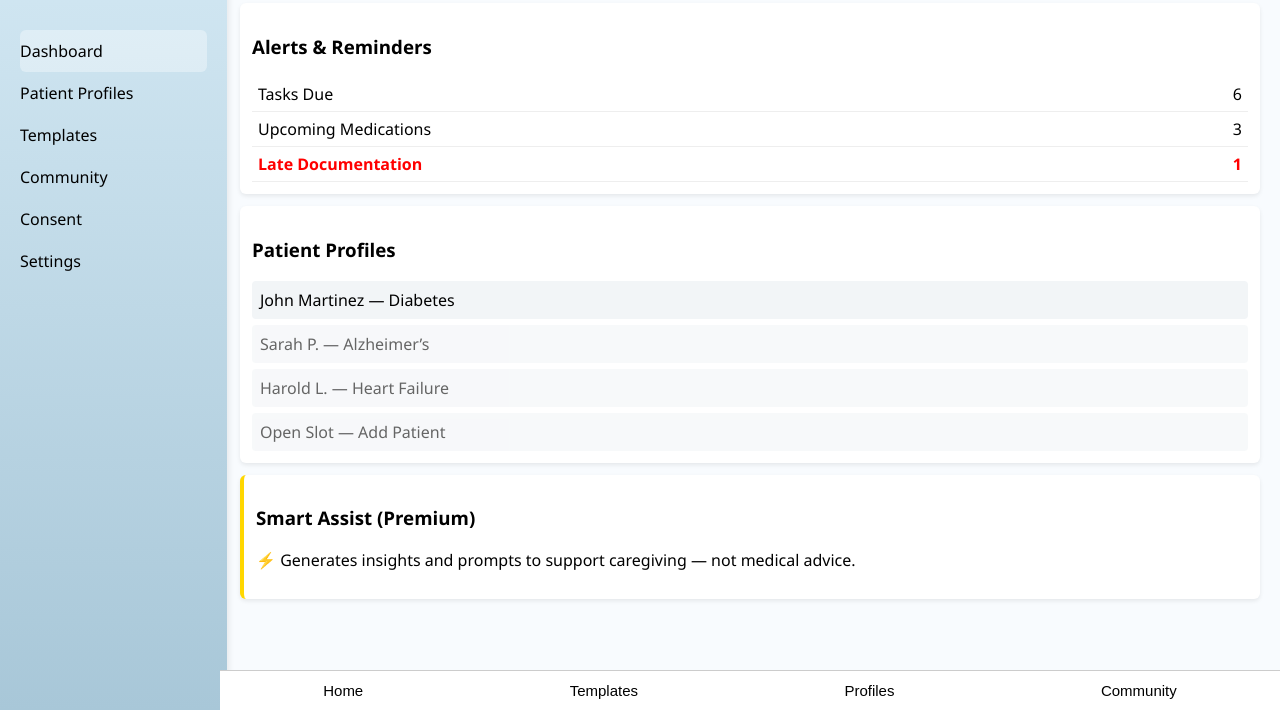
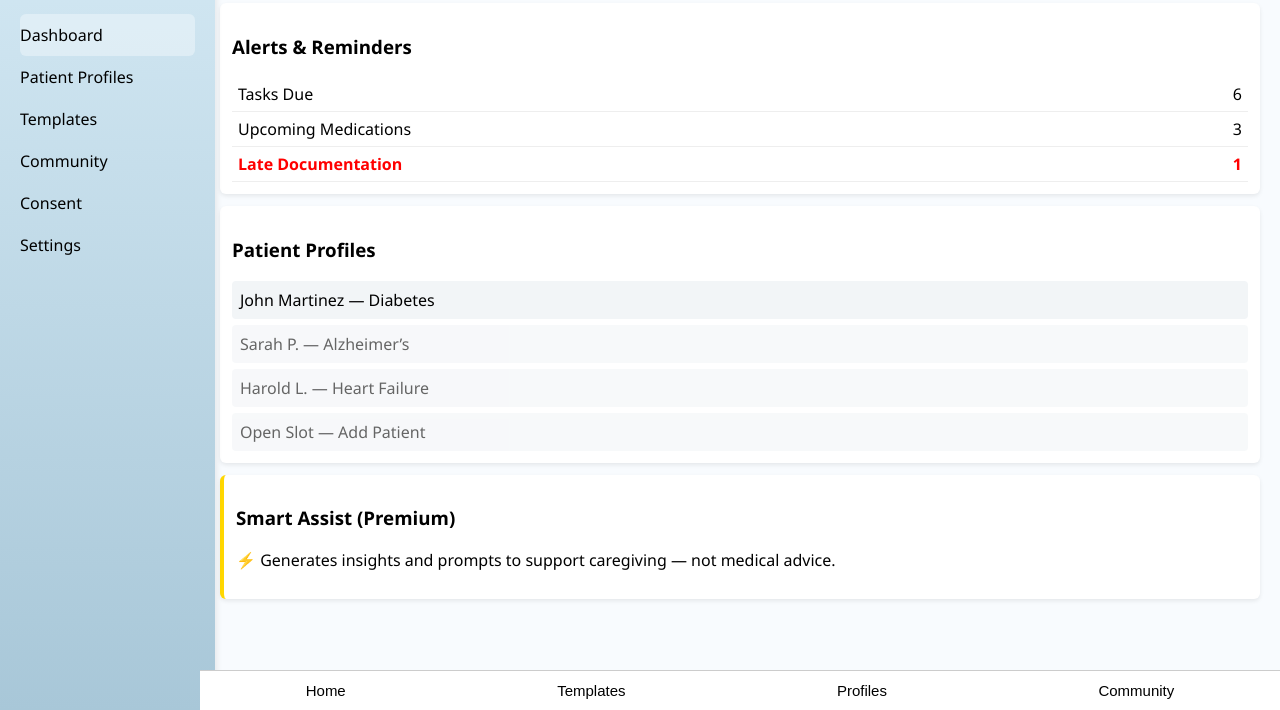
Before and after one commit to dpark023/Website-real-, a plain HTML site: page index.html in a window 1280 px wide. Shown: the part 90-800 px from the top of the page. Drawn offline with Linux system fonts and the light colour scheme.

Commit message:
Update style.css
Signed-off-by: dpark023 <167828354+dpark023@users.noreply.github.com>

```diff
--- a/style.css
+++ b/style.css
@@ -5,9 +5,9 @@ body {
     background: #f8fbfe;
 }
 
-/* SIDEBAR */
+/* SIDEBAR fixed full height */
 nav {
-    width: 187px;
+    width: 175px;
     background: linear-gradient(#d4e9f4, #a8c7d8);
     position: fixed;
     top: 0;
@@ -15,8 +15,6 @@ nav {
     bottom: 0;
     padding: 20px;
     box-shadow: 2px 0 6px rgba(0,0,0,0.08);
-    display: flex;
-    flex-direction: column;
 }
 
 nav ul {
@@ -32,7 +30,7 @@ nav ul {
     margin-bottom: 20px;
 }
 
-/* NAV */
+/* NAV ITEMS */
 nav li {
     padding: 10px 0;
     cursor: pointer;
@@ -44,11 +42,11 @@ nav li.active {
     border-radius: 6px;
 }
 
-/* MAIN CONTENT SHIFTED OVER */
+/* MAIN CONTENT */
 main {
     flex: 1;
     padding: 20px;
-    margin-left: 220px;
+    margin-left: 200px;
     overflow-y: auto;
 }
 
@@ -66,6 +64,11 @@ main {
 .clickable:hover { background: #eef7ff; cursor: pointer; }
 .disabled { opacity: 0.6; }
 
+/* PREMIUM = gold bar */
+.premium {
+    border-left: 4px solid gold;
+}
+
 /* PATIENT LIST */
 .patient-list {
     display: flex;
@@ -81,9 +84,6 @@ main {
     background: #dfefff;
 }
 
-/* PREMIUM */
-.premium { border-left: 4px solid gold; }
-
 /* PROFILE GRID */
 .profile-grid {
     display: grid;
@@ -96,7 +96,7 @@ main {
     border-radius: 6px;
 }
 
-/* METRIC + UI */
+/* METRICS */
 .metric-row {
     display: flex;
     justify-content: space-between;
@@ -105,11 +105,10 @@ main {
 }
 .alert { color: red; font-weight: bold; }
 
-/*  pencil indicator */
+/* Pencil hover indicator for editable fields */
 .editable {
     position: relative;
 }
-
 .editable:hover::after {
     content: "✏️";
     position: absolute;
@@ -119,12 +118,11 @@ main {
     opacity: 0.65;
 }
 
-
 /* FOOTER NAV */
 #mobile-nav {
     position: fixed;
     bottom: 0;
-    left: 220px;
+    left: 200px;
     right: 0;
     background: white;
     border-top: 1px solid #ccc;
```
